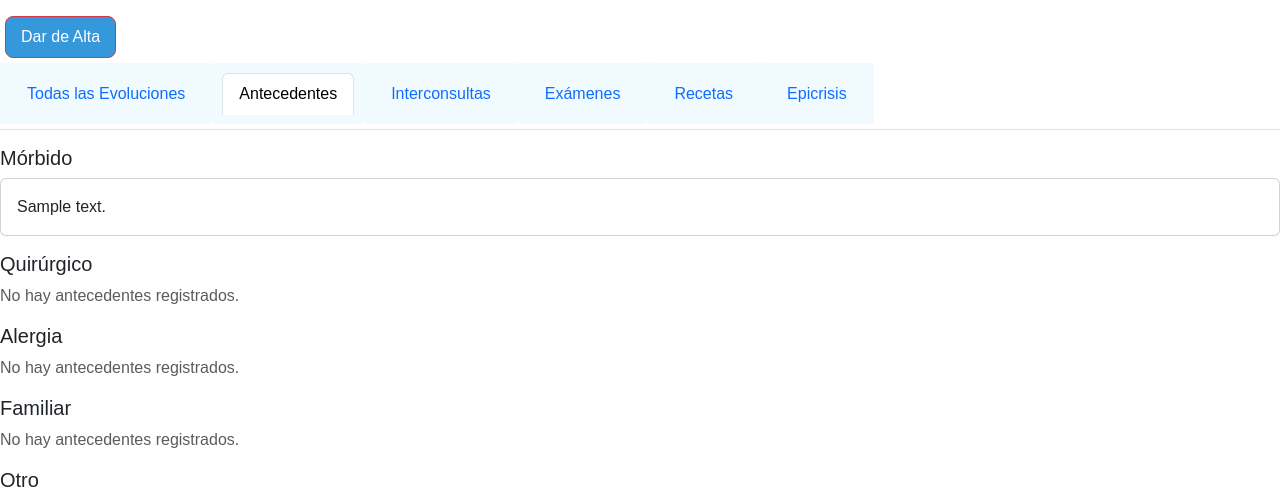
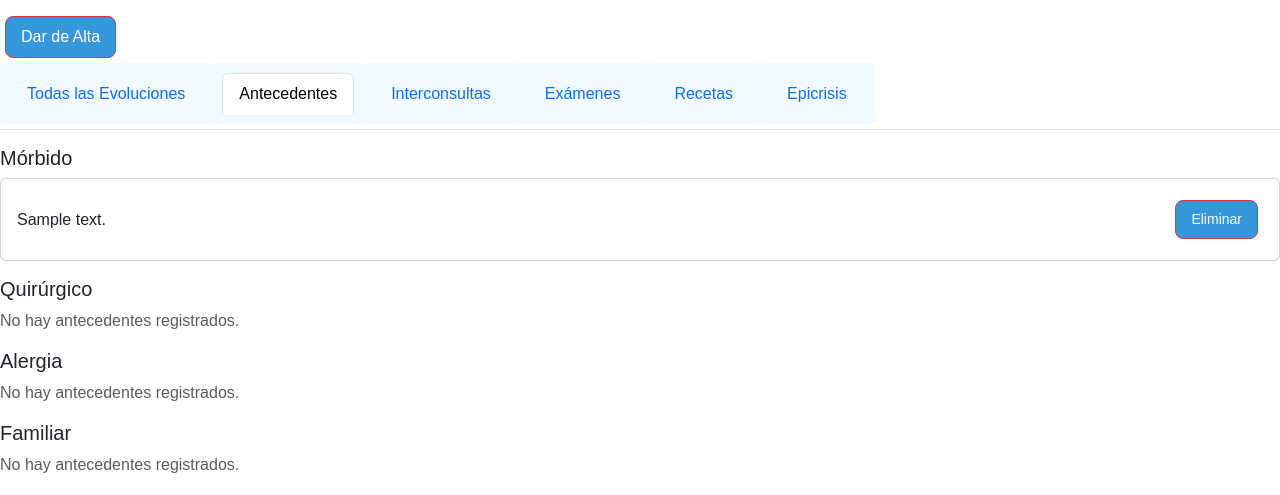
Before and after one commit to RooNoMore/fichaclinica, a Django app: page /pacientes/pacientes/1/ in a window 1280 px wide, after a click on "Antecedentes". Shown: the part 199-694 px from the top of the page. Run offline with Django 5.2, Linux system fonts and the light colour scheme; a user stored in the database is signed in; tables that the repository leaves empty hold one stand-in row (values such as "Sample post").

Commit message:
Add ability to delete patient antecedents

```diff
--- a/pacientes/templates/pacientes/detalle_paciente.html
+++ b/pacientes/templates/pacientes/detalle_paciente.html
@@ -114,8 +114,12 @@
                 {% if item.lista %}
                     {% for ant in item.lista %}
                         <div class="card mb-2">
-                            <div class="card-body">
-                                {{ ant.descripcion }}
+                            <div class="card-body d-flex justify-content-between align-items-center">
+                                <span>{{ ant.descripcion }}</span>
+                                <form method="post" action="{% url 'eliminar_antecedente' ant.id %}">
+                                    {% csrf_token %}
+                                    <button type="submit" class="btn btn-danger btn-sm">Eliminar</button>
+                                </form>
                             </div>
                         </div>
                     {% endfor %}
--- a/pacientes/urls.py
+++ b/pacientes/urls.py
@@ -19,6 +19,7 @@ urlpatterns = [
     path('camas-disponibles/', views.camas_disponibles, name='camas_disponibles'),
     path('epicrisis/<int:epicrisis_id>/editar/', views.editar_epicrisis, name='editar_epicrisis'),
     path('pacientes/<int:paciente_id>/alta/', views.dar_de_alta_paciente, name='dar_de_alta_paciente'),
+    path('antecedentes/<int:antecedente_id>/eliminar/', views.eliminar_antecedente, name='eliminar_antecedente'),
     path('buscar/', views.buscar_pacientes, name='buscar_pacientes'),
     path('ajax/cargar-opciones-medicamento/', views.cargar_opciones_medicamento, name='cargar_opciones_medicamento'),
     path('api/medicamento-catalogo/<int:pk>/', views.obtener_datos_catalogo, name='obtener_datos_catalogo'),
--- a/pacientes/views.py
+++ b/pacientes/views.py
@@ -440,6 +440,18 @@ def dar_de_alta_paciente(request, paciente_id):
 
 
 @login_required
+def eliminar_antecedente(request, antecedente_id):
+    antecedente = get_object_or_404(Antecedente, id=antecedente_id)
+    paciente_id = antecedente.paciente.id
+
+    if request.method == 'POST':
+        antecedente.delete()
+        messages.success(request, 'Antecedente eliminado correctamente.')
+
+    return redirect('detalle_paciente', paciente_id=paciente_id)
+
+
+@login_required
 def buscar_pacientes(request):
     query = request.GET.get('q')
     resultados = []
```
